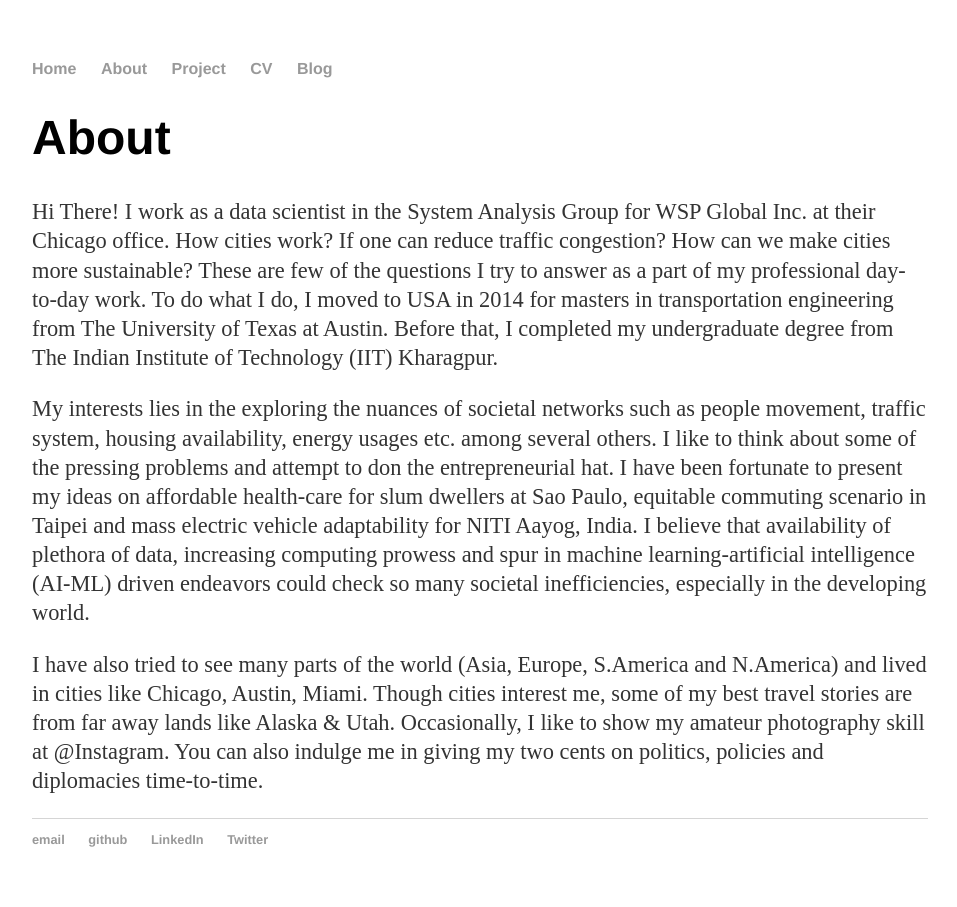
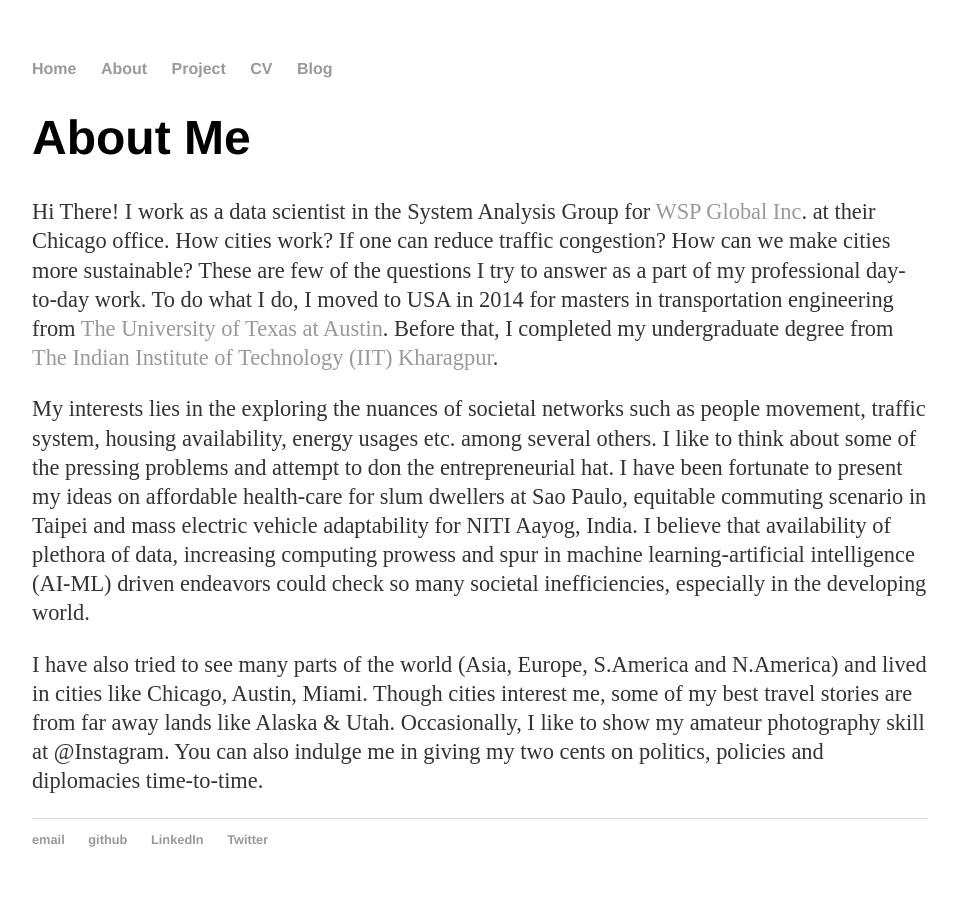
Before and after one commit to vikssai/vikssai.github.io, a Jekyll site: the page built from about/index.html, in a window 1280 px wide. Shown: the whole page, without its empty margins (160-1117 px from the left). Built offline with Jekyll 4.4.1, drawn with Linux system fonts in a browser that asks for light colours.

Commit message:
updating links

```diff
--- a/about/index.html
+++ b/about/index.html
@@ -4,10 +4,10 @@ title: About Vivek Kumar
 ---
 
 		<div class="about">
-			<h1>About</h1>
-			<p>Hi There! I work as a data scientist in the System Analysis Group for WSP Global Inc. at their Chicago office. How cities work? If one can reduce traffic congestion? How can we make cities more sustainable?
-			These are few of the questions I try to answer as a part of my professional day-to-day work. To do what I do, I moved to USA in 2014 for masters in transportation engineering from The University of
-			Texas at Austin. Before that, I completed my undergraduate degree from The Indian Institute of Technology (IIT) Kharagpur.</p>
+			<h1>About Me</h1>
+			<p>Hi There! I work as a data scientist in the System Analysis Group for <a href="https://www.wsp.com/">WSP Global Inc</a>. at their Chicago office. How cities work? If one can reduce traffic congestion? How can we make cities more sustainable?
+			These are few of the questions I try to answer as a part of my professional day-to-day work. To do what I do, I moved to USA in 2014 for masters in transportation engineering from <a href="https://www.utexas.edu/">The University of
+			Texas at Austin</a>. Before that, I completed my undergraduate degree from  <a href="http://www.iitkgp.ac.in/">The Indian Institute of Technology (IIT) Kharagpur</a>.</p>
 
 			<p>My interests lies in the exploring the nuances of societal networks such as people movement, traffic system, housing availability, energy usages etc. among several others. I like to think about some of the pressing
 			problems and attempt to don the entrepreneurial hat. I have been fortunate to present my ideas on affordable health-care for slum dwellers at Sao Paulo, equitable commuting scenario in Taipei and mass electric vehicle
```
